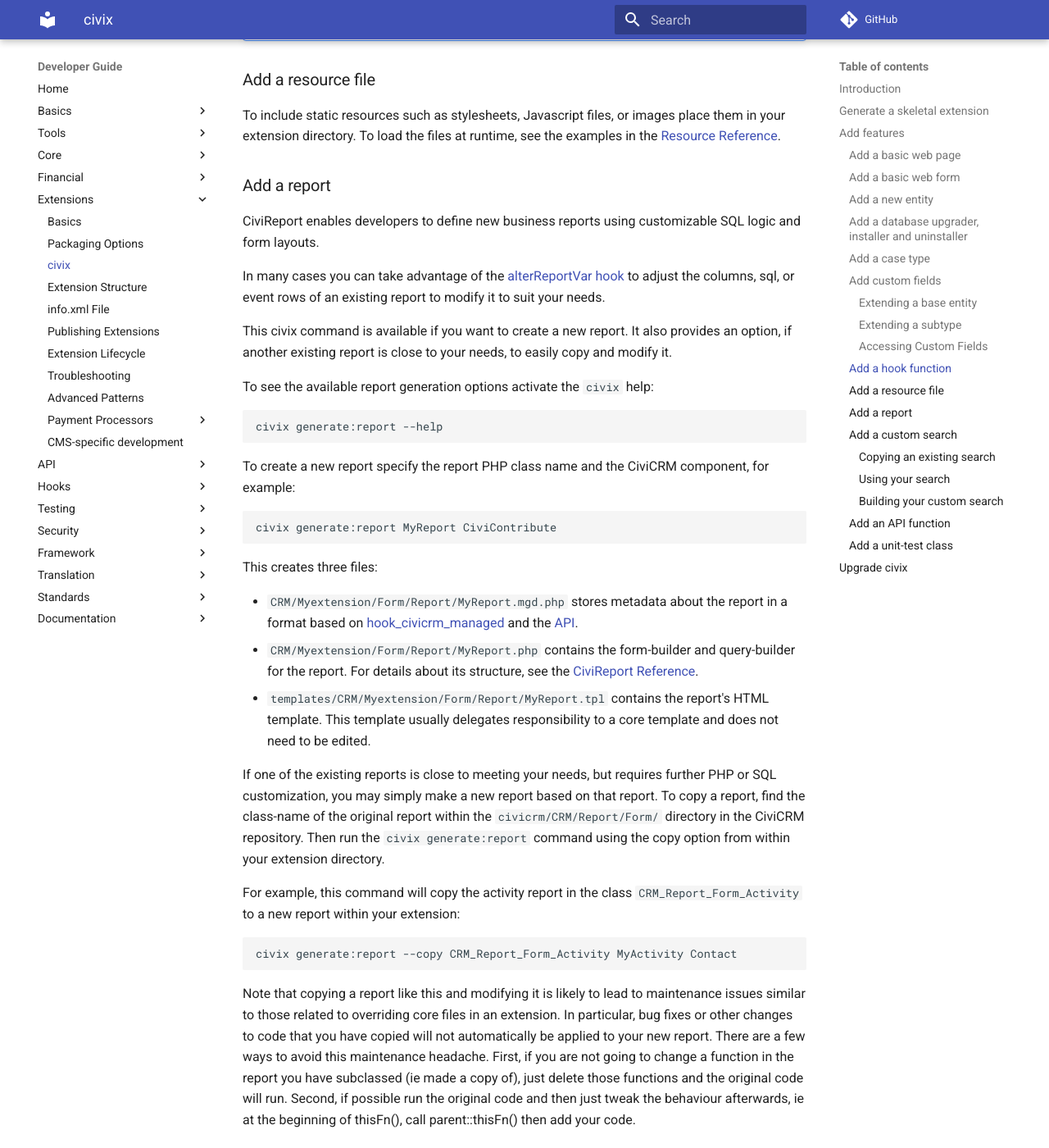
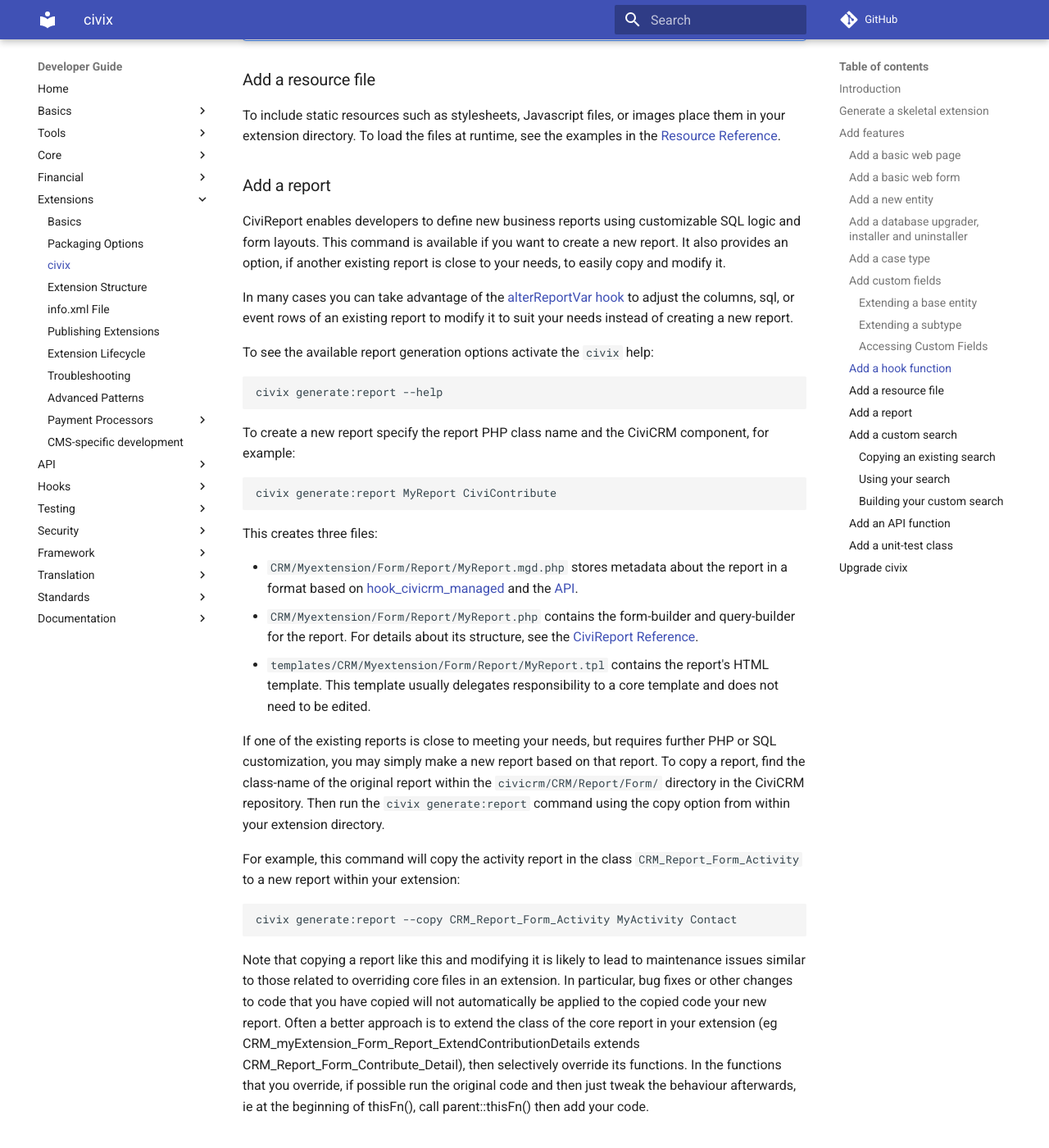
Before and after one commit to civicrm/civicrm-dev-docs, an MkDocs documentation site: the page built from docs/extensions/civix.md, in a window 1280 px wide and 1400 px high, scrolled down 9663 px. Shown: the whole window at 82% size. Built offline with MkDocs 1.6.1 and Material for MkDocs 9.7.7, drawn with Linux system fonts in a browser that asks for light colours; comment, search, counter and statistics services are not loaded; old or Windows-style settings are respelled for this version of MkDocs.

Commit message:
Update civix.md

````diff
--- a/docs/extensions/civix.md
+++ b/docs/extensions/civix.md
@@ -354,11 +354,9 @@
 
 ### Add a report {:#generate-report}
 
-CiviReport enables developers to define new business reports using customizable SQL logic and form layouts.
+CiviReport enables developers to define new business reports using customizable SQL logic and form layouts. This command is available if you want to create a new report. It also provides an option, if another existing report is close to your needs, to easily copy and modify it.
 
-In many cases you can take advantage of the [alterReportVar hook](/hooks/hook_civicrm_alterReportVar) to adjust the columns, sql, or event rows of an existing report to modify it to suit your needs.
-
-This civix command is available if you want to create a new report. It also provides an option, if another existing report is close to your needs, to easily copy and modify it.
+In many cases you can take advantage of the [alterReportVar hook](/hooks/hook_civicrm_alterReportVar) to adjust the columns, sql, or event rows of an existing report to modify it to suit your needs instead of creating a new report.
 
 To see the available report generation options activate the `civix` help:
 
@@ -387,7 +385,7 @@
 civix generate:report --copy CRM_Report_Form_Activity MyActivity Contact
 ```
 
-Note that copying a report like this and modifying it is likely to lead to maintenance issues similar to those related to overriding core files in an extension. In particular, bug fixes or other changes to code that you have copied will not automatically be applied to your new report. There are a few ways to avoid this maintenance headache. First, if you are not going to change a function in the report you have subclassed (ie made a copy of), just delete those functions and the original code will run. Second, if possible run the original code and then just tweak the behaviour afterwards, ie at the beginning of thisFn(), call parent::thisFn() then add your code.
+Note that copying a report like this and modifying it is likely to lead to maintenance issues similar to those related to overriding core files in an extension. In particular, bug fixes or other changes to code that you have copied will not automatically be applied to the copied code your new report. Often a better approach is to extend the class of the core report in your extension (eg CRM_myExtension_Form_Report_ExtendContributionDetails extends CRM_Report_Form_Contribute_Detail), then selectively override its functions. In the functions that you override, if possible run the original code and then just tweak the behaviour afterwards, ie at the beginning of thisFn(), call parent::thisFn() then add your code.
 
 ### Add a custom search {:#generate-search}
 
````
